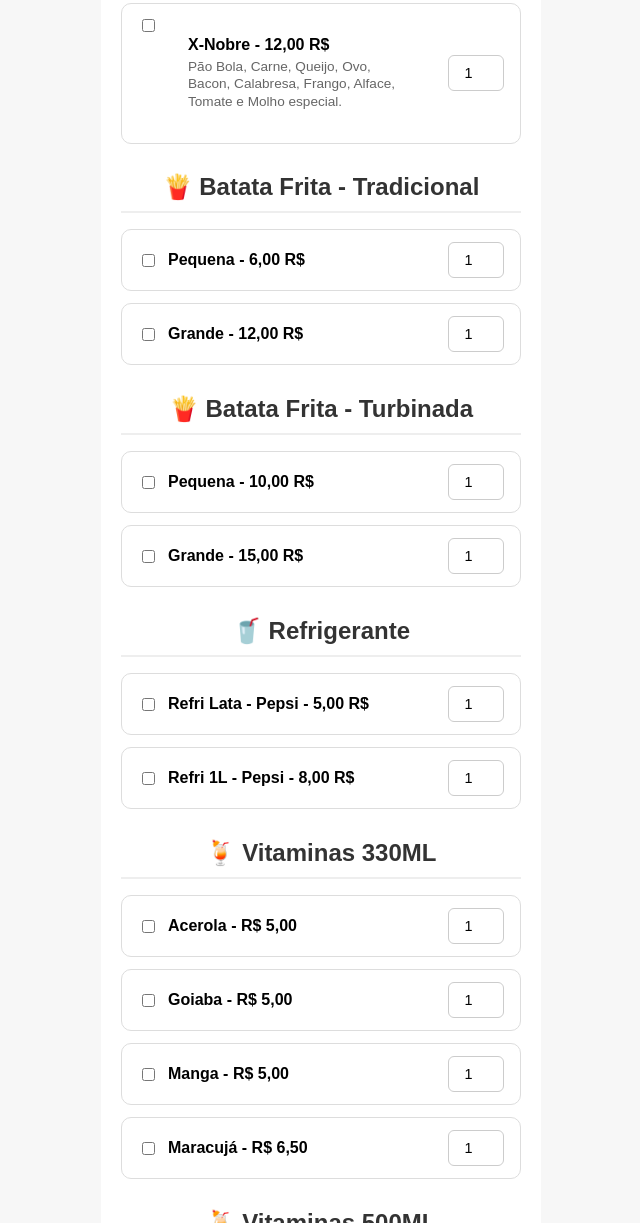
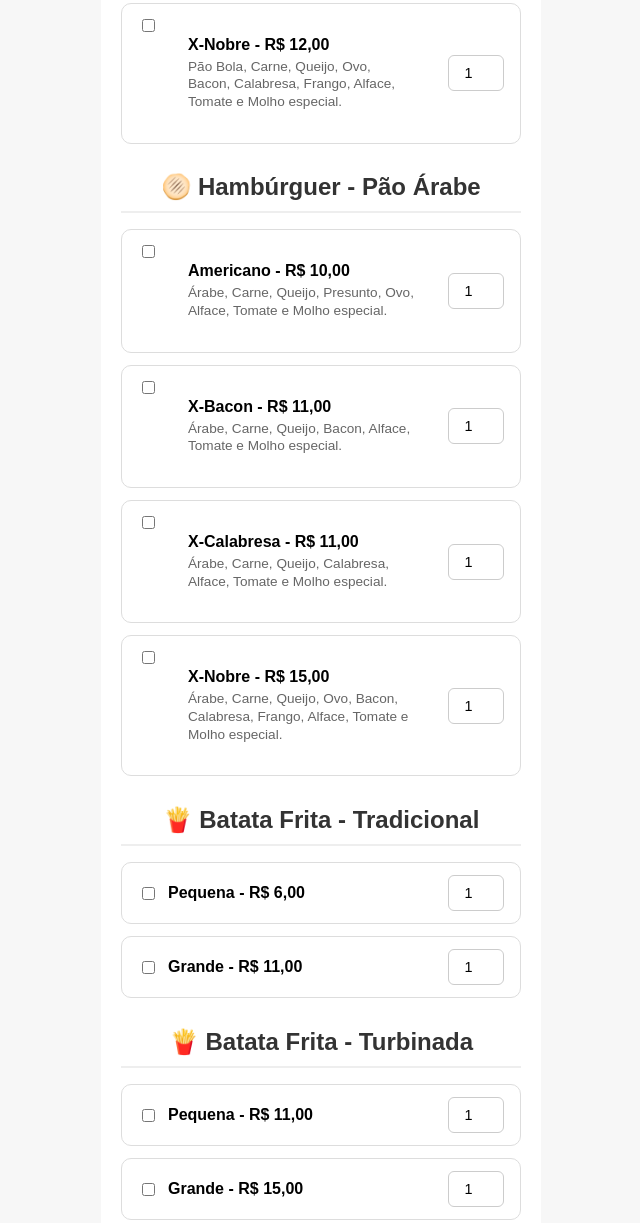
Before and after one commit to GabrielyAzeved0/NobreBuguers, a plain HTML site: page index.html in a window 1280 px wide. Shown: the part 1111-2334 px from the top of the page, without its empty margins (319-959 px from the left). Drawn offline with Linux system fonts and the light colour scheme.

Commit message:
Atualização do cardápio

```diff
--- a/index.html
+++ b/index.html
@@ -11,7 +11,7 @@
     <body>
       <form id="pedidoForm">
         <div class="top-bar">
-          <img src="img/fundo.png" alt="NobreBurgue" />
+          <img src="img/fundo.png" alt="Logo Nobre Burguer" />
         </div>
         <h2 class="titulo-secao">ℹ️ Preencha com seus dados</h2>
         <label>Nome e Sobrenome:</label>
@@ -24,91 +24,151 @@
         <input type="text" id="bairro" name="bairro" placeholder="Canta Galo..." required>
 
         <label>Referência:</label>
-        <input type="text" id="referencia" name="referencia" placeholder="Próximo a curva..." required>
-        </div>
+        <input type="text" id="referencia" name="referencia" placeholder="Próximo à curva..." required>
 
-        <h2 class="titulo-secao">🍔 Hambúrguer</h2>
 
+          <!--PÃO BOLA-->
+        <h2 class="titulo-secao">🍔 Hambúrguer - Pão Bola</h2>
         <div class="item-opcao">
           <label class="opcao-info">
-            <input type="checkbox" name="item" value="Americano" data-price="8.00"/>
+            <input type="checkbox" name="item" value="Americano - Pão Bola" data-price="8.00"/>
             <div class="info">
-              <strong>Americano - 8,00 R$</strong>
+              <strong>Americano - R$ 7,00</strong>
               <p>
                 Pão Bola, Carne, Queijo, Presunto, Ovo, Alface, Tomate e Molho
                 especial.
               </p>
             </div>
           </label>
-          <input type="number" class="quantidade" min="1" value="1" data-for="Americano"/>
+          <input type="number" class="quantidade" min="1" value="1" data-for="Americano - Pão Bola"/>
         </div>
 
         <div class="item-opcao">
           <label class="opcao-info">
-            <input type="checkbox" name="item" value="XBacon" data-price="8.00"/>
+            <input type="checkbox" name="item" value="XBacon - Pão Bola" data-price="8.00"/>
             <div class="info">
-              <strong>X-Bacon - 8,00 R$</strong>
+              <strong>X-Bacon - R$ 8,00</strong>
               <p>
                 Pão Bola, Carne, Queijo, Bacon, Alface, Tomate e Molho
                 especial.
               </p>
             </div>
           </label>
-          <input type="number" class="quantidade" min="1" value="1" data-for="XBacon"/>
+          <input type="number" class="quantidade" min="1" value="1" data-for="XBacon - Pão Bola"/>
         </div>
 
         <div class="item-opcao">
           <label class="opcao-info">
-            <input type="checkbox" name="item" value="XCalabresa" data-price="8.00"/>
+            <input type="checkbox" name="item" value="XCalabresa - Pão Bola" data-price="8.00"/>
             <div class="info">
-              <strong>X-Calabresa - 8,00 R$</strong>
+              <strong>X-Calabresa - R$ 8,00</strong>
               <p>
                 Pão Bola, Carne, Queijo, Calabresa, Alface, Tomate e Molho
                 especial.
               </p>
             </div>
           </label>
-          <input type="number" class="quantidade" min="1" value="1" data-for="XCalabresa"/>
+          <input type="number" class="quantidade" min="1" value="1" data-for="XCalabresa - Pão Bola"/>
         </div>
 
         <div class="item-opcao">
           <label class="opcao-info">
-            <input type="checkbox" name="item" value="Xnobre" data-price="12.00"/>
+            <input type="checkbox" name="item" value="Xnobre - Pão Bola" data-price="12.00"/>
             <div class="info">
-              <strong>X-Nobre - 12,00 R$</strong>
+              <strong>X-Nobre - R$ 12,00</strong>
               <p>
                 Pão Bola, Carne, Queijo, Ovo, Bacon, Calabresa, Frango, Alface, Tomate e Molho
                 especial.
               </p>
             </div>
           </label>
-          <input type="number" class="quantidade" min="1" value="1" data-for="Xnobre"/>
+          <input type="number" class="quantidade" min="1" value="1" data-for="Xnobre - Pão Bola"/>
         </div>
 
-        <h2 class="titulo-secao">🍟 Batata Frita - Tradicional</h2>
+
+          <!--PÃO ÁRABE-->
+         <h2 class="titulo-secao">🫓 Hambúrguer - Pão Árabe</h2>
 
         <div class="item-opcao">
           <label class="opcao-info">
+            <input type="checkbox" name="item" value="Americano - Pão Árabe" data-price="10.00"/>
+            <div class="info">
+              <strong>Americano - R$ 10,00</strong>
+              <p>
+                 Árabe, Carne, Queijo, Presunto, Ovo, Alface, Tomate e Molho
+                especial.
+              </p>
+            </div>
+          </label>
+          <input type="number" class="quantidade" min="1" value="1" data-for="Americano - Pão Árabe"/>
+        </div>
+
+        <div class="item-opcao">
+          <label class="opcao-info">
+            <input type="checkbox" name="item" value="XBacon - Pão Árabe" data-price="11.00"/>
+            <div class="info">
+              <strong>X-Bacon - R$ 11,00</strong>
+              <p>
+                 Árabe, Carne, Queijo, Bacon, Alface, Tomate e Molho
+                especial.
+              </p>
+            </div>
+          </label>
+          <input type="number" class="quantidade" min="1" value="1" data-for="XBacon - Pão Árabe"/>
+        </div>
+
+        <div class="item-opcao">
+          <label class="opcao-info">
+            <input type="checkbox" name="item" value="XCalabresa - Pão Árabe" data-price="11.00"/>
+            <div class="info">
+              <strong>X-Calabresa - R$ 11,00</strong>
+              <p>
+                 Árabe, Carne, Queijo, Calabresa, Alface, Tomate e Molho
+                especial.
+              </p>
+            </div>
+          </label>
+          <input type="number" class="quantidade" min="1" value="1" data-for="XCalabresa - Pão Árabe"/>
+        </div>
+
+        <div class="item-opcao">
+          <label class="opcao-info">
+            <input type="checkbox" name="item" value="Xnobre - Pão Árabe" data-price="15.00"/>
+            <div class="info">
+              <strong>X-Nobre - R$ 15,00</strong>
+              <p>
+                Árabe, Carne, Queijo, Ovo, Bacon, Calabresa, Frango, Alface, Tomate e Molho
+                especial.
+              </p>
+            </div>
+          </label>
+          <input type="number" class="quantidade" min="1" value="1" data-for="Xnobre - Pão Árabe"/>
+        </div>
+
+         <!--BATATA TRADICIONAL-->
+        <h2 class="titulo-secao">🍟 Batata Frita - Tradicional</h2>
+        <div class="item-opcao">
+          <label class="opcao-info">
             <input type="checkbox" name="item" value="Batata Frita Pequena Normal" data-price="6.00" />
-            <strong>Pequena - 6,00 R$</strong>
+            <strong>Pequena - R$ 6,00</strong>
           </label>
           <input type="number" class="quantidade" min="1" value="1" data-for="Batata Frita Pequena Normal"/>
         </div>
 
         <div class="item-opcao">
           <label class="opcao-info">
-            <input type="checkbox" name="item" value="Batata Frita Normal Grande" data-price="12.00" />
-            <strong>Grande - 12,00 R$</strong>
+            <input type="checkbox" name="item" value="Batata Frita Normal Grande" data-price="11.00" />
+            <strong>Grande - R$ 11,00</strong>
           </label>
           <input type="number" class="quantidade" min="1" value="1" data-for="Batata Frita Normal Grande" />
         </div>
 
+          <!--BATATA TURBINADA-->
         <h2 class="titulo-secao">🍟 Batata Frita - Turbinada</h2>
-
         <div class="item-opcao">
           <label class="opcao-info">
-            <input type ="checkbox" name="item" value="Batata Frita Turbinada Pequena" data-price="10.00"/>
-            <strong>Pequena - 10,00 R$</strong>
+            <input type ="checkbox" name="item" value="Batata Frita Turbinada Pequena" data-price="11.00"/>
+            <strong>Pequena - R$ 11,00</strong>
           </label>
           <input type="number" class="quantidade" min="1" value="1" data-for="Batata Frita Turbinada Pequena"/>
         </div>
@@ -116,29 +176,38 @@
         <div class="item-opcao">
           <label class="opcao-info">
             <input type="checkbox" name="item" value="Batata Frita Turbinada Grande" data-price="15.00" />
-            <strong>Grande - 15,00 R$</strong>
+            <strong>Grande - R$ 15,00</strong>
           </label>
           <input type="number" class="quantidade" min="1" value="1" data-for="Batata Frita Turbinada Grande"/>
         </div>
 
-        <h2 class="titulo-secao">🥤 Refrigerante</h2>
-
+        <!--REFRIGERANTE-->
+        <h2 class="titulo-secao">🥤 Refrigerantes</h2>
         <div class="item-opcao">
           <label class="opcao-info">
-            <input type="checkbox" name="item" value="Refri Lata- Pepsi" data-price="5.00" />
-            <strong>Refri Lata - Pepsi - 5,00 R$</strong>
+            <input type="checkbox" name="item" value="Refri 200ml" data-price="3.00" />
+            <strong>Refri 200ml - R$ 3,00</strong>
           </label>
-          <input type="number" class="quantidade" min="1" value="1" data-for="Refri Lata- Pepsi"/>
+          <input type="number" class="quantidade" min="1" value="1" data-for="Refri 200ml" />
         </div>
 
         <div class="item-opcao">
           <label class="opcao-info">
-            <input type="checkbox" name="item" value="Refri 1L - Pepsi" data-price="8.00" />
-            <strong>Refri 1L - Pepsi - 8,00 R$</strong>
+            <input type="checkbox" name="item" value="Refri Lata" data-price="5.00" />
+            <strong>Refri Lata - R$ 5,00</strong>
           </label>
-          <input type="number" class="quantidade" min="1" value="1" data-for="Refri 1L - Pepsi" />
+          <input type="number" class="quantidade" min="1" value="1" data-for="Refri Lata"/>
         </div>
 
+        <div class="item-opcao">
+          <label class="opcao-info">
+            <input type="checkbox" name="item" value="Refri 1L" data-price="8.00" />
+            <strong>Refri 1L - R$ 8,00</strong>
+          </label>
+          <input type="number" class="quantidade" min="1" value="1" data-for="Refri 1L" />
+        </div>
+
+        <!--VITAMINAS DE 330ML-->
         <h2 class="titulo-secao">🍹 Vitaminas 330ML</h2>
 
         <div class="item-opcao">
@@ -167,12 +236,21 @@
 
         <div class="item-opcao">
           <label class="opcao-info">
+            <input type="checkbox" name="item" value="Vitamina de Açaí / 330ML" data-price="6.50" />
+            <strong>Açaí - R$ 6,50</strong>
+          </label>
+          <input type="number" class="quantidade" min="1" value="1" data-for="Vitamina de Açaí / 330ML"/>
+        </div>
+
+        <div class="item-opcao">
+          <label class="opcao-info">
             <input type="checkbox" name="item" value="Vitamina de Maracujá / 330ML" data-price="6.50" />
             <strong>Maracujá - R$ 6,50</strong>
           </label>
           <input type="number" class="quantidade" min="1" value="1" data-for="Vitamina de Maracujá / 330ML"/>
         </div>
 
+          <!--VITAMINAS DE 500ML-->
         <h2 class="titulo-secao">🍹 Vitaminas 500ML</h2>
         <div class="item-opcao">
           <label class="opcao-info">
@@ -200,23 +278,32 @@
 
         <div class="item-opcao">
           <label class="opcao-info">
+            <input type="checkbox" name="item" value="Vitamina de Açaí / 500ML" data-price="8.50" />
+            <strong>Açaí - R$ 8,50</strong>
+          </label>
+          <input type="number" class="quantidade" min="1" value="1" data-for="Vitamina de Açaí / 500ML"/>
+        </div>
+
+        <div class="item-opcao">
+          <label class="opcao-info">
             <input type="checkbox" name="item" value="Vitamina de Maracujá / 500ML" data-price="8.50" />
             <strong>Maracujá - R$ 8,50</strong>
           </label>
           <input type="number" class="quantidade" min="1" value="1" data-for="Vitamina de Maracujá / 500ML"/>
         </div>
 
+          <!--CAMPO DE DESCRIÇÃO-->
         <div class="campo-descricao">
           <label for="descricao">Observações / Detalhes do Pedido:</label>
           <textarea
             id="descricao"
             name="descricao"
-            placeholder="Ex: Sem tomate, sem alface. Caso deseje trocar o pão bola pelo pão árabe, informe para incluir o adicional após o pedido."
+            placeholder="Ex: Sem tomate, sem alface, sem ovo..."
             rows="4"
           ></textarea>
         </div>
 
-        <button type="button" class="btn-add-carrinho" onclick="addSelectedToCart()">Adicionar o carrinho</button>
+        <button type="button" class="btn-add-carrinho" onclick="addSelectedToCart()">Adicionar ao carrinho</button>
         <div id="cart-toggle">🛒</div>
 
         <div id="cart-drawer" class="cart-drawer">
```
